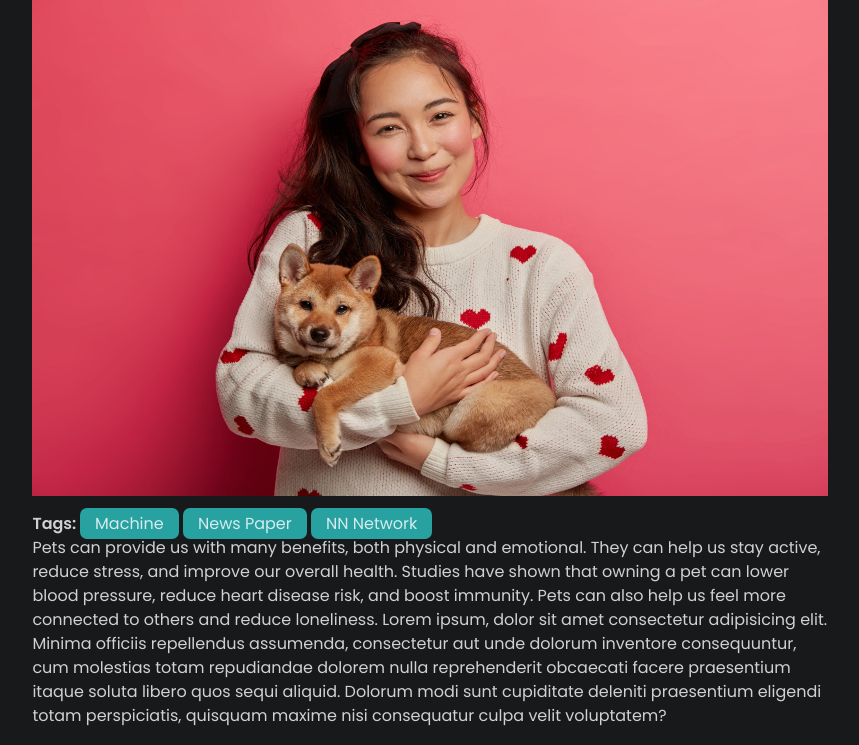
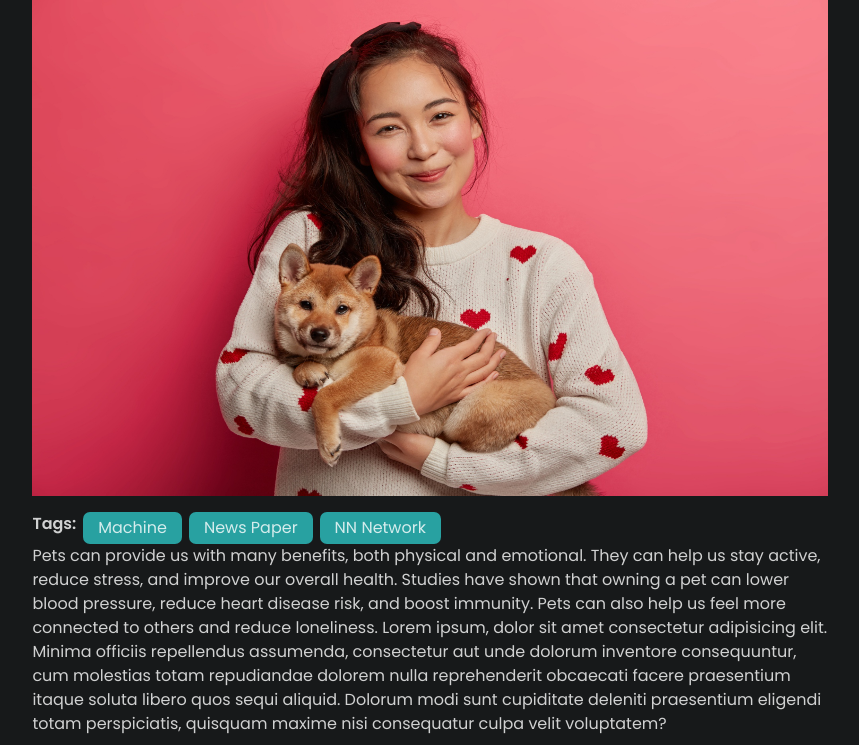
Before and after one commit to walidayankawsar/MyPortfolio, a Django app: template templates/pages/blogDetails.html in a window 1280 px wide. Shown: the part 235-980 px from the top of the page, without its empty margins (210-1069 px from the left). Run offline with Django 5.2, Linux system fonts and the light colour scheme; the template is opened without the code that fills it, so the values that code supplies are empty.

Commit message:
update the tag

```diff
--- a/static/css/blogdetails.css
+++ b/static/css/blogdetails.css
@@ -12,7 +12,16 @@
     padding: 4px 15px;
     background-color: rgba(52, 253, 253, 0.597);
     border-radius: 7px;
+    white-space: nowrap;
 }
+
+/* Tag container flex layout */
+.tags-container {
+  display: flex;
+  flex-wrap: wrap;
+  gap: 7px;
+}
+
 
 
 @media (max-width: 640px) {
```
